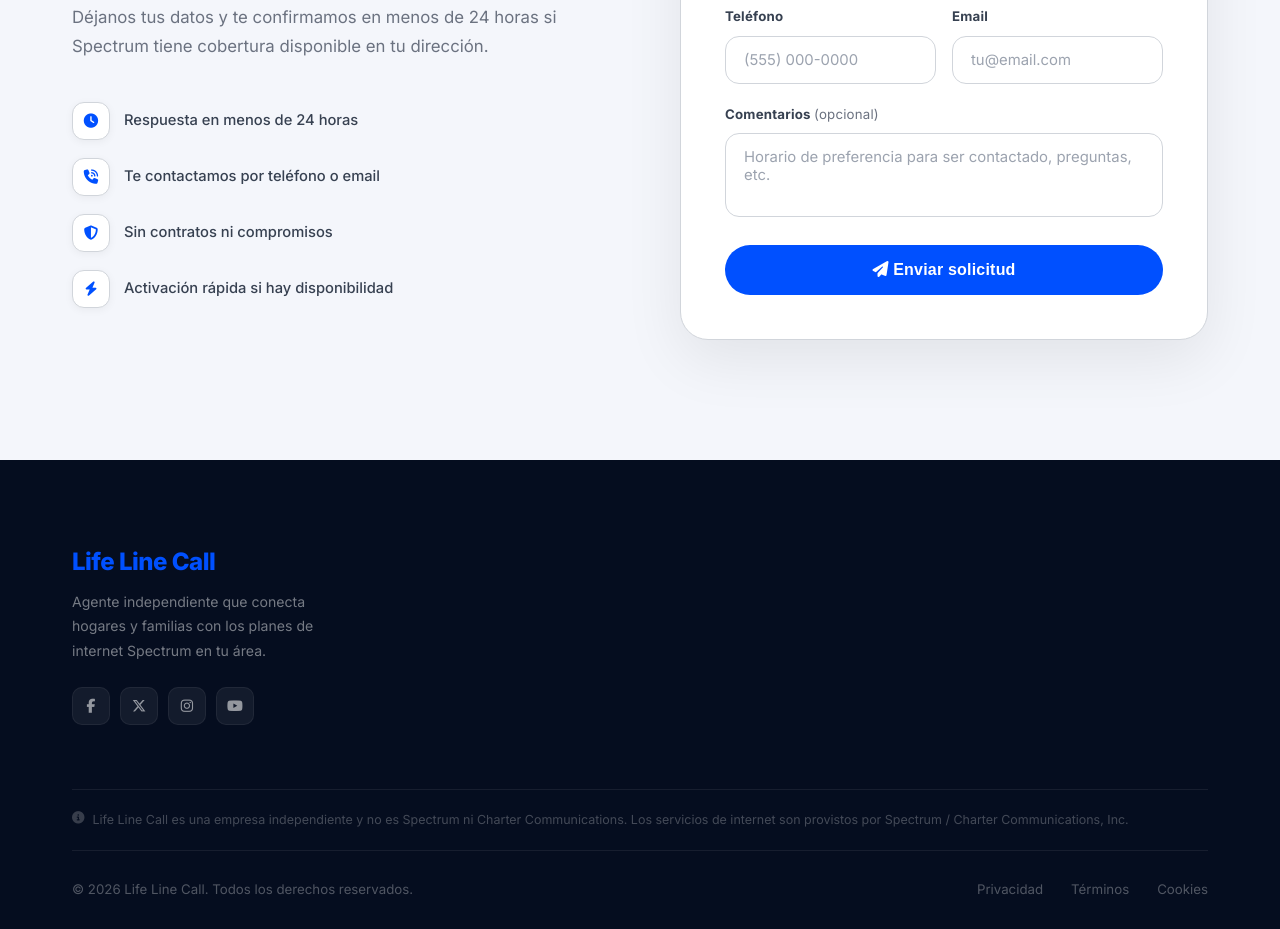
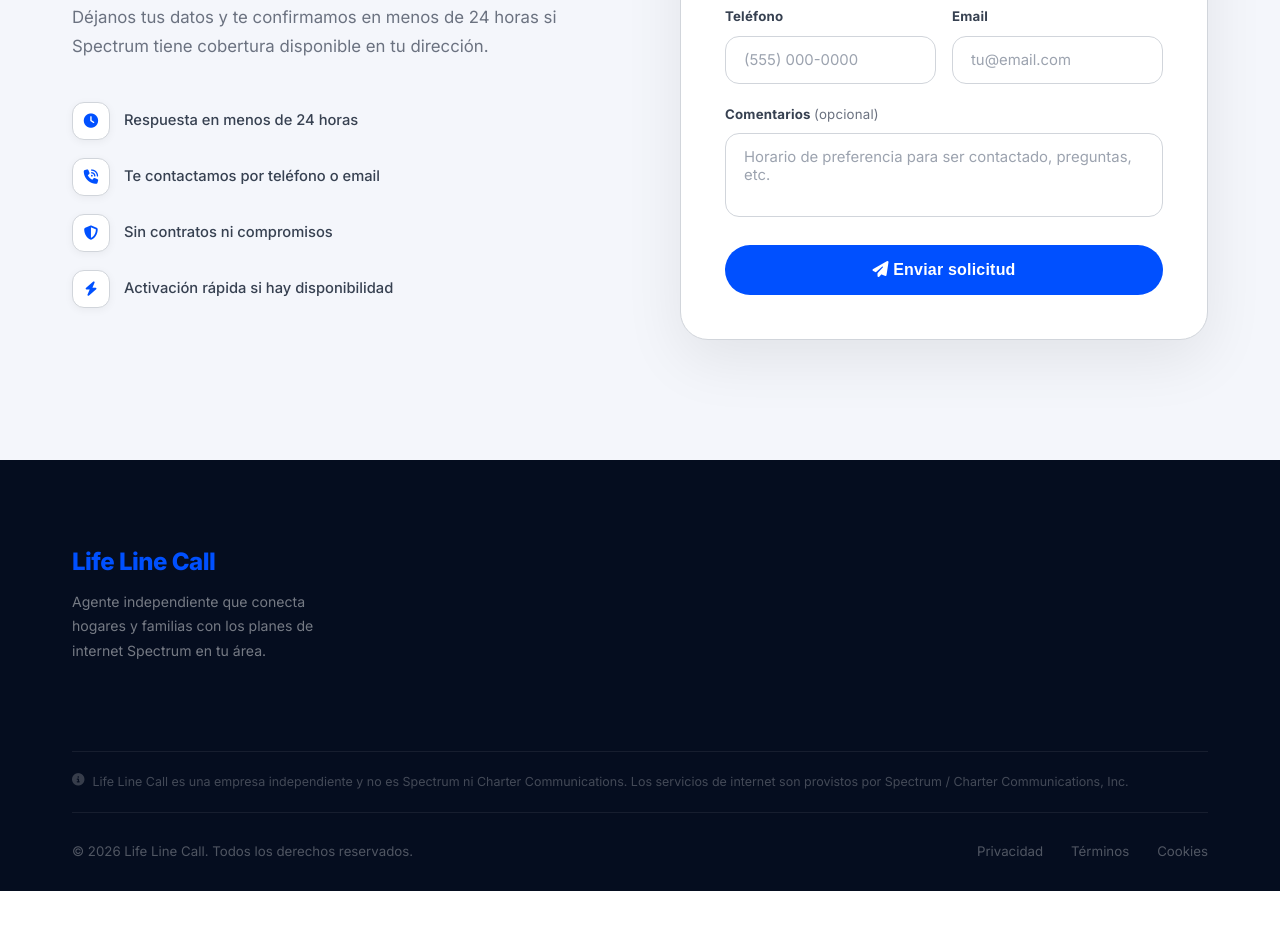
Before and after one commit to Zombie550211/Spectrum_web, a website: page index.html in a window 1280 px wide. Shown: the part 5321-6250 px from the top of the page. After the commit the page ends 6212 px from the top, so only its background shows below. Drawn offline with Linux system fonts and the light colour scheme.

Commit message:
Eliminar links de redes sociales del footer

```diff
--- a/index.html
+++ b/index.html
@@ -428,12 +428,6 @@
         <div class="footer-brand">
           <div class="logo-lifeline footer-logo-llc">Life Line Call</div>
           <p>Agente independiente que conecta hogares y familias con los planes de internet Spectrum en tu área.</p>
-          <div class="social-links">
-            <a href="#" class="social-link"><i class="fab fa-facebook-f"></i></a>
-            <a href="#" class="social-link"><i class="fab fa-x-twitter"></i></a>
-            <a href="#" class="social-link"><i class="fab fa-instagram"></i></a>
-            <a href="#" class="social-link"><i class="fab fa-youtube"></i></a>
-          </div>
         </div>
       </div>
       <div class="footer-disclaimer">
```
